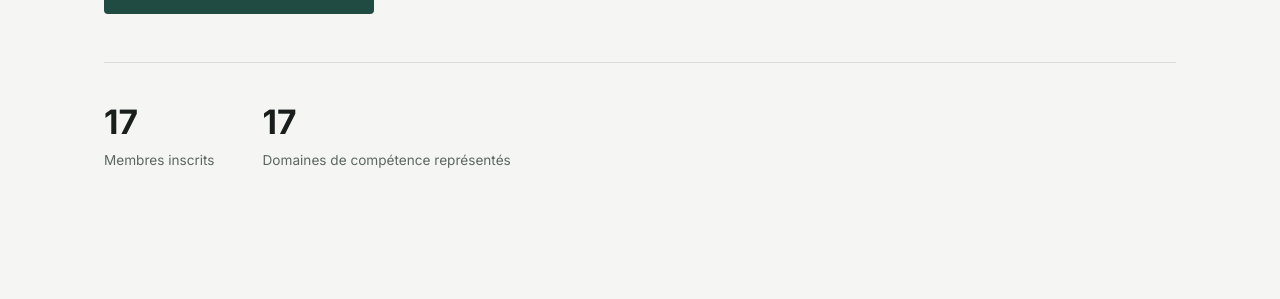
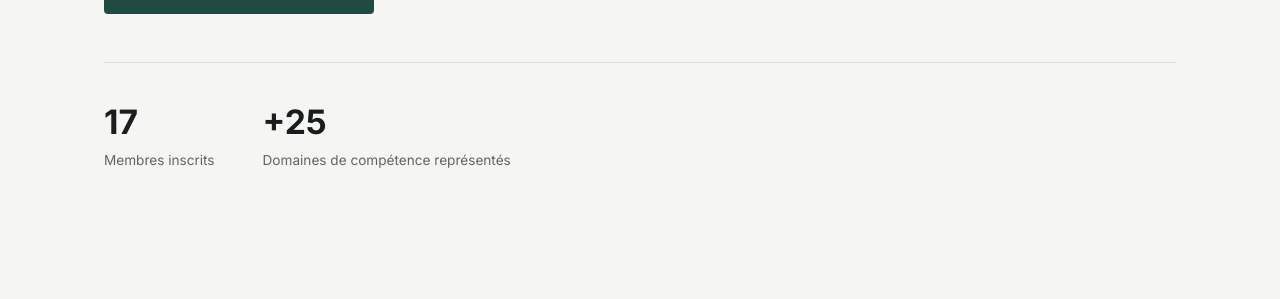
Before and after one commit to armel001/apsbg, a Jekyll site: the page built from index.md, in a window 1280 px wide. Shown: the part 605-904 px from the top of the page. Built offline with Jekyll 4.4.1, drawn with Linux system fonts in a browser that asks for light colours.

Commit message:
new theme

```diff
--- a/index.md
+++ b/index.md
@@ -24,7 +24,7 @@ title: Accueil
     <span class="stats__label">Membres inscrits</span>
   </div>
   <div class="stats__item">
-    <span class="stats__number">{{ domaines.size }}</span>
+    <span class="stats__number">+25</span>
     <span class="stats__label">Domaines de compétence représentés</span>
   </div>
 </section>
```
